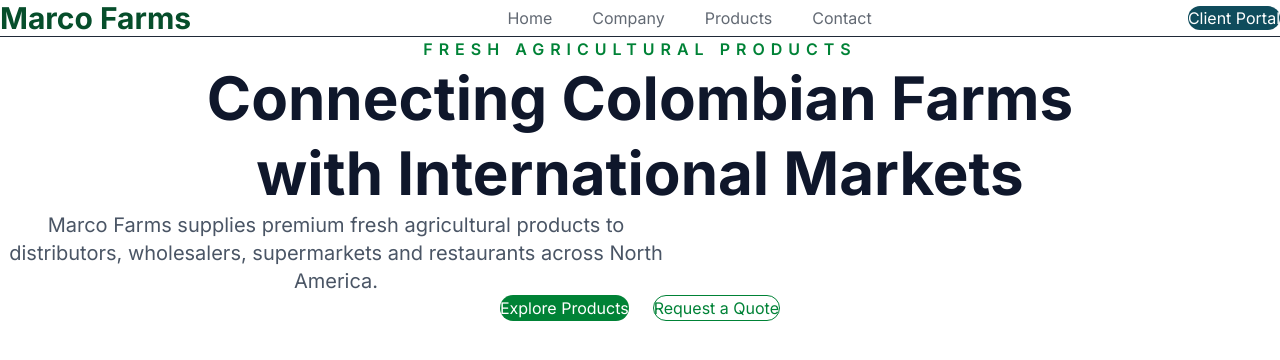
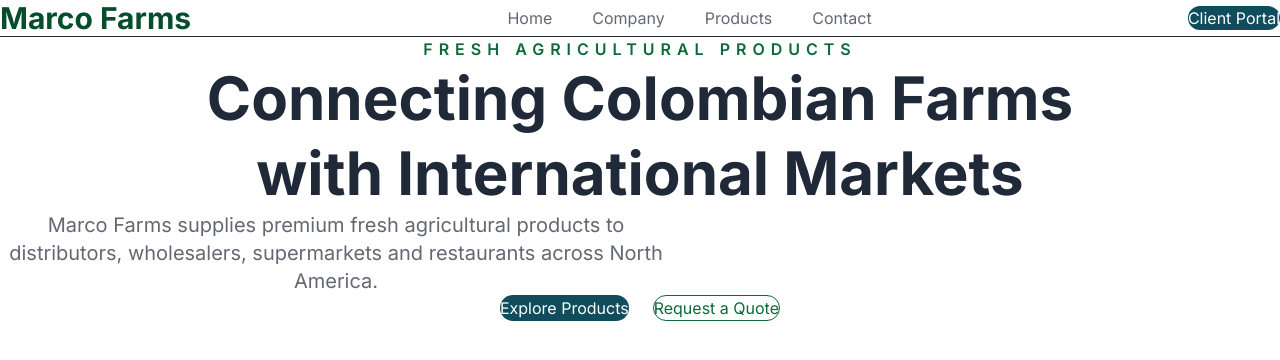
Before and after one commit to marcofarmscorp/marco-farms-portal, a Next.js app: page / in a window 1280 px wide. Shown: the top 360 px of the page. Built offline with nearby package versions, Linux system fonts and the light colour scheme.

Commit message:
Update Hero.tsx

```diff
--- a/components/home/Hero.tsx
+++ b/components/home/Hero.tsx
@@ -2,17 +2,17 @@
   return (
     <section className="py-28 text-center bg-white">
 
-      <p className="uppercase tracking-[6px] text-green-700 font-semibold">
+      <p className="uppercase tracking-[6px] text-forest font-semibold">
         Fresh Agricultural Products
       </p>
 
-      <h2 className="text-6xl font-bold text-slate-900 mt-8 leading-tight">
+      <h2 className="text-6xl font-bold text-foreground mt-8 leading-tight">
         Connecting Colombian Farms
         <br />
         with International Markets
       </h2>
 
-      <p className="text-gray-600 mt-10 max-w-2xl mx-auto text-xl">
+      <p className="text-foreground/70 mt-10 max-w-2xl mx-auto text-xl">
         Marco Farms supplies premium fresh agricultural products to
         distributors, wholesalers, supermarkets and restaurants across
         North America.
@@ -20,11 +20,11 @@
 
       <div className="flex justify-center gap-6 mt-12">
 
-        <button className="bg-green-700 text-white px-10 py-4 rounded-full">
+        <button className="bg-petroleum text-white px-10 py-4 rounded-full hover:opacity-90 transition">
           Explore Products
         </button>
 
-        <button className="border border-green-700 text-green-700 px-10 py-4 rounded-full">
+        <button className="border border-forest text-forest px-10 py-4 rounded-full hover:bg-forest hover:text-white transition">
           Request a Quote
         </button>
 
```
